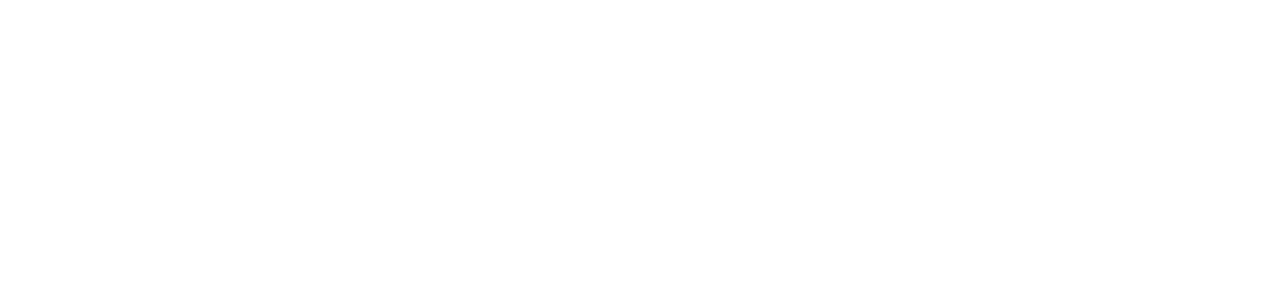
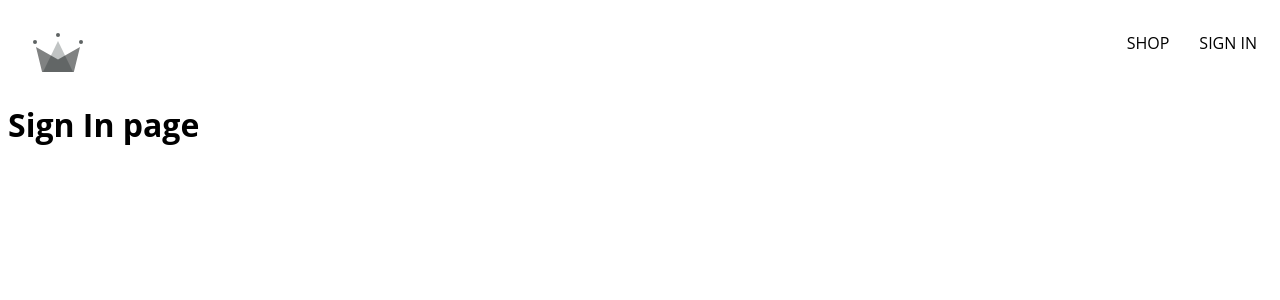
Before and after one commit to balamurugandev/crown-clothing-app, a React (Create React App) app: page /sign-in in a window 1280 px wide. Before the commit this address had no page. Shown: the top 300 px of the page. Built offline with nearby package versions, Linux system fonts and the light colour scheme.

Commit message:
added signin comp

```diff
--- a/package.json
+++ b/package.json
@@ -6,6 +6,7 @@
     "@testing-library/jest-dom": "^5.16.5",
     "@testing-library/react": "^13.4.0",
     "@testing-library/user-event": "^13.5.0",
+    "firebase": "^9.19.1",
     "react": "^18.2.0",
     "react-dom": "^18.2.0",
     "react-scripts": "5.0.1",
--- a/src/App.jsx
+++ b/src/App.jsx
@@ -1,6 +1,7 @@
 import { Routes,Route } from 'react-router-dom';
 import Home from "./routes/home/home.component"
 import Navigation from './routes/navigation/navigation.component';
+import SignIn from './routes/sign-in/sign-in.component';
 
 const Shop = () => {
   return <h1>I am shop page</h1>
@@ -12,6 +13,7 @@
      <Route path='/' element={<Navigation/>}>
       <Route index element={<Home/>} />
       <Route path='shop' element={<Shop />} />
+      <Route path='sign-in' element={<SignIn/>} />
     </Route>
    </Routes>
  );
--- a/src/routes/navigation/navigation.component.jsx
+++ b/src/routes/navigation/navigation.component.jsx
@@ -14,6 +14,9 @@
         <Link className="nav-link" to="/shop">
             SHOP
         </Link>
+        <Link className="nav-link" to="/sign-in">
+            SIGN IN
+        </Link>
         </div>
         </div>
         <Outlet />
--- /dev/null
+++ b/src/routes/sign-in/sign-in.component.jsx
@@ -0,0 +1,9 @@
+const SignIn = () => {
+    return(
+        <div>
+            <h1>Sign In page</h1>
+        </div>
+    );
+};
+
+export default SignIn;
```
Also changed, not shown: 1 other file (tests, documents, lock files or other folders).
